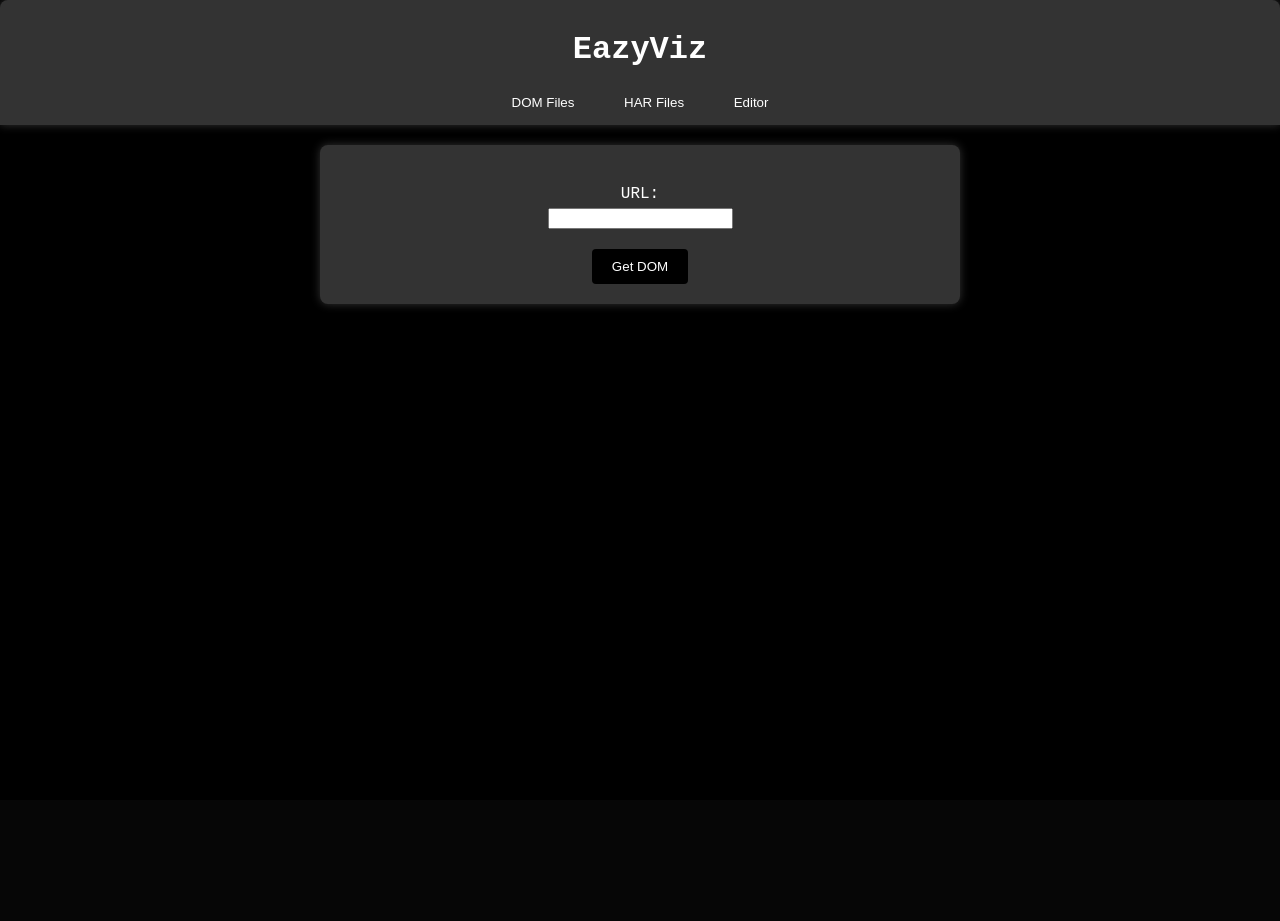
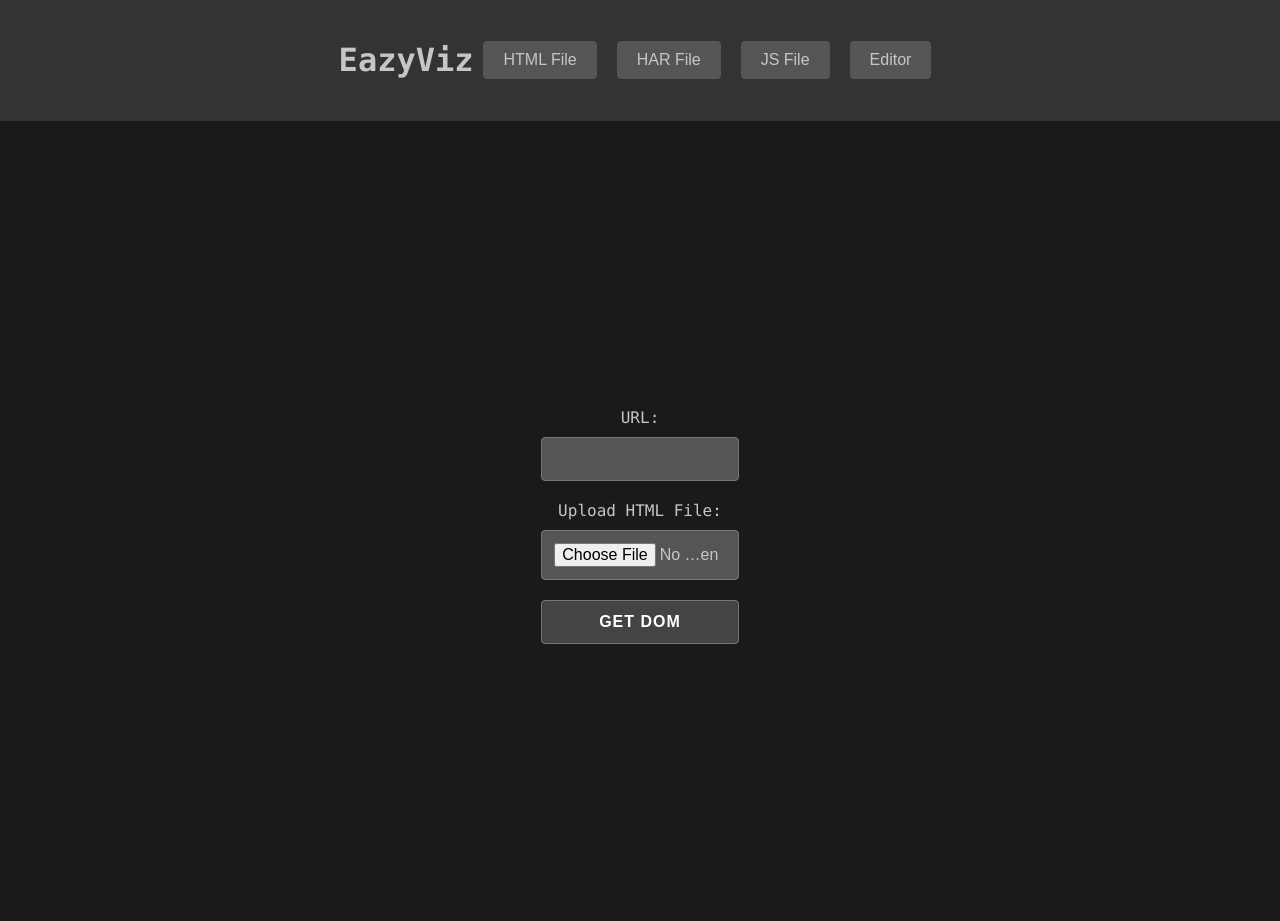
Before and after one commit to VrushankiPatel/EazyViz, a Flask app: page / in a window 1280 px wide. Before the commit the page ends 306 px from the top, so only its background shows below. Run offline with Flask 3, Linux system fonts and the light colour scheme.

Commit message:
final code

```diff
--- a/templates/home.html
+++ b/templates/home.html
@@ -7,71 +7,155 @@
     <meta name="viewport" content="width=device-width, initial-scale=1.0">
     <title>HELPER - File Upload</title>
     <style>
-        body {
-            font-family: 'Courier New', Courier, monospace;
+        body,
+        html {
+            height: 100%;
             margin: 0;
             padding: 0;
-            background-color: #000;
-            color: #fff;
+            font-family: 'Consolas', 'Courier New', Courier, monospace;
+            background-color: #1A1A1D;
+            /* Consistent background color */
+            color: #C5C6C7;
+            /* Consistent text color */
             text-align: center;
-            height: 100vh;
         }
 
+        /* Basic layout adjustments */
+        * {
+            box-sizing: border-box;
+        }
+
+        /* Navigation Bar Styles */
         .navbar {
             background-color: #333;
-            padding: 10px;
-            border-top-left-radius: 8px;
-            border-top-right-radius: 8px;
-            box-shadow: 0 0 10px rgba(255, 255, 255, 0.2);
-            margin-bottom: 20px;
+            padding: 20px;
+            display: flex;
+            justify-content: center;
+            align-items: center;
         }
 
         .navbar button {
-            padding: 5px 10px;
+            padding: 10px 20px;
             margin: 0 10px;
-            background-color: transparent;
-            color: #fff;
+            background-color: #555;
+            color: #C5C6C7;
             border: none;
             border-radius: 4px;
             cursor: pointer;
+            font-size: 16px;
             transition: background-color 0.3s ease;
         }
 
         .navbar button:hover {
-            background-color: #222;
+            background-color: #777;
         }
 
+        /* Container Styles */
         .container {
-            background-color: #333;
-            padding: 20px;
-            border-radius: 8px;
-            width: 80%;
-            max-width: 600px;
-            box-shadow: 0 0 10px rgba(255, 255, 255, 0.2);
-            margin: 0 auto;
+            width: 100%;
+            height: calc(100% - 60px);
+            /* Account for navbar height */
+            display: flex;
+            flex-direction: column;
+            justify-content: center;
+            align-items: center;
         }
 
         .form-group {
             margin: 20px 0;
         }
 
-        .form-group label {
+        /* Input and Button Styling */
+        input[type="text"],
+        input[type="file"],
+        .btn {
+            width: 60%;
+            padding: 12px;
+            margin: 10px auto;
+            /* Auto margins for horizontal centering */
             display: block;
-            margin-bottom: 5px;
+            /* Make inputs block elements for full width */
+            background-color: #555;
+            color: #C5C6C7;
+            border: 1px solid #777;
+            border-radius: 4px;
+            font-size: 16px;
+        }
+
+        input[type="text"]:focus,
+        input[type="file"]:focus,
+        .btn:hover {
+            border-color: #999;
+            outline: none;
         }
 
         .btn {
-            padding: 10px 20px;
-            background-color: #000;
-            color: #fff;
-            border: none;
-            border-radius: 4px;
-            cursor: pointer;
-            transition: background-color 0.3s ease;
+            background-color: #444;
+            color: #FFF;
+            font-weight: bold;
+            text-transform: uppercase;
+            letter-spacing: 1px;
+            transition: all 0.3s ease;
         }
 
         .btn:hover {
-            background-color: #222;
+            background-color: #666;
+            transform: translateY(-2px);
+        }
+
+        /* Adjusting form wrapper for alignment */
+        .form-wrapper {
+            width: 50%;
+            /* Use a percentage width for responsive design */
+            margin: 0 auto;
+            /* Center the wrapper */
+            padding: 20px;
+            background-color: #252526;
+            /* Dark background for form */
+            border-radius: 8px;
+            box-shadow: 0 4px 8px rgba(0, 0, 0, 0.1);
+        }
+
+        /* Ensuring consistent display of sections */
+        #domSection,
+        #harSection,
+        #editorSection {
+            display: flex;
+            flex-direction: column;
+            align-items: center;
+            justify-content: center;
+            width: 100%;
+            /* Full width */
+            height: 100%;
+            /* Full height */
+        }
+
+        /* Hiding and showing sections without disrupting the layout */
+        .hidden {
+            display: none;
+        }
+
+        /* Adjusted Image Styling */
+        /* Image styling for uniformity */
+        img {
+            max-width: 80%;
+            /* Limit image width to maintain layout */
+            height: auto;
+            /* Maintain aspect ratio */
+            border: 2px solid #00FF41;
+            /* Add border to images */
+            border-radius: 4px;
+            /* Rounded corners for images */
+            margin-top: 20px;
+            /* Space between form and image */
+        }
+
+        /* Responsive Design */
+        @media (max-width: 768px) {
+            .form-wrapper {
+                width: 80%;
+                /* Increase width for smaller screens */
+            }
         }
     </style>
 </head>
@@ -79,9 +163,24 @@
 <body>
     <div class="navbar">
         <h1>EazyViz</h1>
-        <button id="domNavBtn">DOM Files</button>
-        <button id="harNavBtn">HAR Files</button>
+        <button id="domNavBtn">HTML File</button>
+        <button id="harNavBtn">HAR File</button>
+        <button id="jsNavBtn">JS File</button>
         <button id="editorNavBtn">Editor</button>
+    </div>
+
+    <div class="container hidden" id="jsSection">
+        <form id="jsForm" action="/test-convert-js" method="post" enctype="multipart/form-data">
+            <div class="form-group">
+                <label for="jsFileInput">Upload JS File:</label>
+                <input type="file" name="jsFile" id="jsFileInput" accept=".js">
+            </div>
+            <input type="submit" value="Get JS Flowchart" class="btn">
+            {% if js_image_url %}
+            <h2>Generated Image</h2>
+            <img src="/get-js-image" alt="Generated Image">
+            {% endif %}
+        </form>
     </div>
 
     <div class="container" id="domSection">
@@ -89,6 +188,10 @@
             <div class="form-group">
                 <label for="domInput">URL:</label>
                 <input type="text" name="URL" id="domInput">
+            </div>
+            <div class="form-group">
+                <label for="htmlFileInput">Upload HTML File:</label>
+                <input type="file" name="htmlFile" id="htmlFileInput" accept=".html">
             </div>
             <input type="submit" value="Get DOM" id="domUploadBtn" class="btn">
             {% if dom_image_url %}
@@ -125,27 +228,39 @@
         const domNavBtn = document.getElementById('domNavBtn');
         const harNavBtn = document.getElementById('harNavBtn');
         const editorNavBtn = document.getElementById('editorNavBtn');
+        const jsNavBtn = document.getElementById('jsNavBtn');
 
         const domSection = document.getElementById('domSection');
         const harSection = document.getElementById('harSection');
         const editorSection = document.getElementById('editorSection');
+        const jsSection = document.getElementById('jsSection');
+
+        jsNavBtn.addEventListener('click', function () {
+            showSection(jsSection);
+            hideSection(domSection);
+            hideSection(harSection);
+            hideSection(editorSection);
+        });
 
         domNavBtn.addEventListener('click', function () {
             showSection(domSection);
             hideSection(harSection);
             hideSection(editorSection);
+            hideSection(jsSection);
         });
 
         harNavBtn.addEventListener('click', function () {
             showSection(harSection);
             hideSection(domSection);
             hideSection(editorSection);
+            hideSection(jsSection);
         });
 
         editorNavBtn.addEventListener('click', function () {
             showSection(editorSection);
             hideSection(domSection);
             hideSection(harSection);
+            hideSection(jsSection);
         });
 
         textToCodeBtn.addEventListener('click', function () {
```
